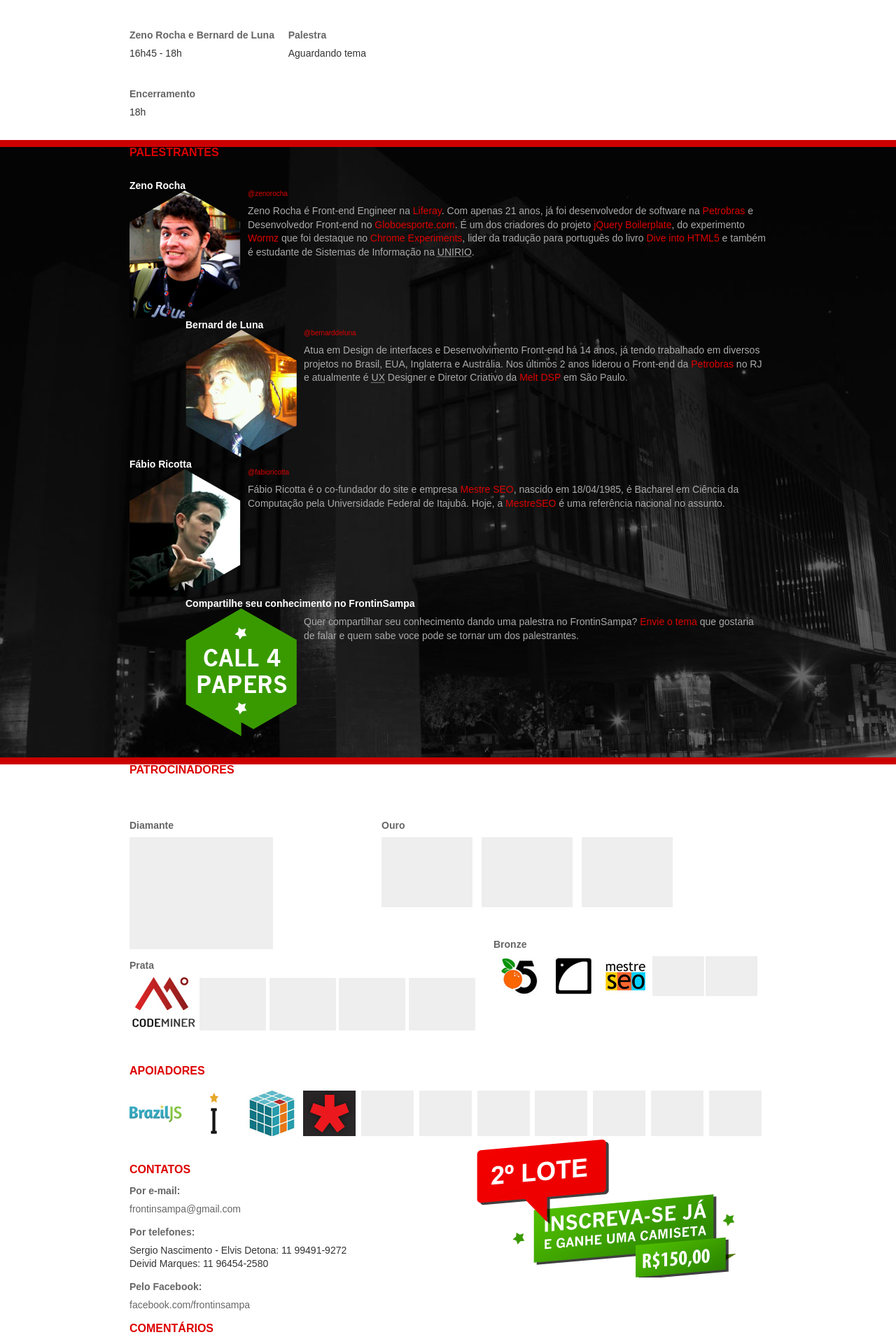
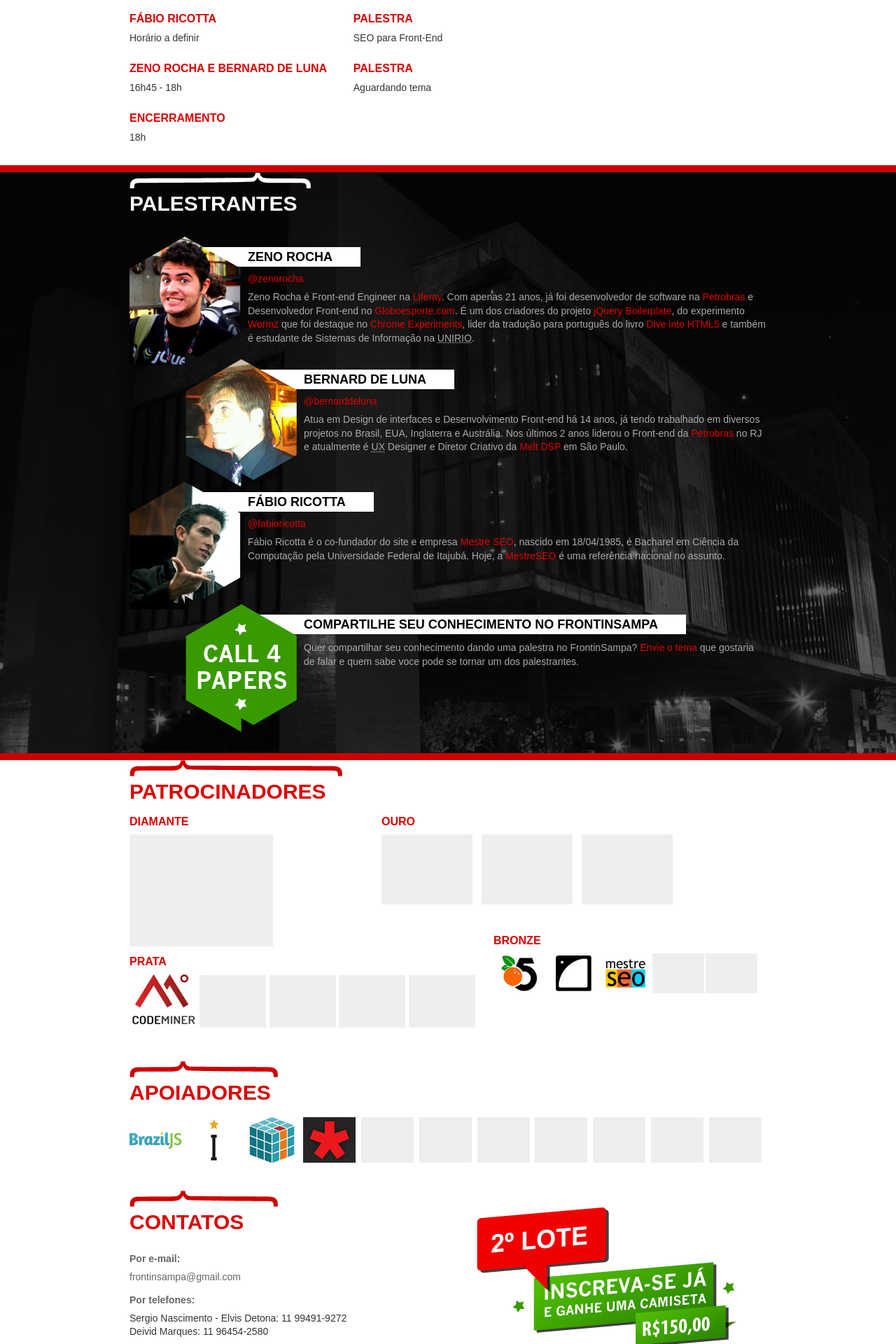
Before and after one commit to braziljs/front-in-sampa, a PHP site: page / in a window 1280 px wide. Shown: the part 1120-3040 px from the top of the page at 70% size. Run offline with PHP 8.4, Linux system fonts and the light colour scheme; some libraries are stand-ins or nearby versions.

Commit message:
estilo ajustado

```diff
--- a/estilos/global.css
+++ b/estilos/global.css
@@ -45,7 +45,14 @@ h3 {
 	font-weight: bold;
 }
 
-.secundario h1 {
+h4 {
+	font-size: 1.4em;
+	color: #666;
+	font-weight: bold;
+}
+
+
+.secundario h2 {
 	color: #fff;
 }
 
@@ -171,23 +178,21 @@ header .bl-logo {
 	width: 236px;
 	height: 250px;
 	z-index: 10;
-}
-
-header .bl-logo a {
 	display: block;
 }
 
-header .menu {
+
+header nav{
 	padding-top: 15px;
 	position: relative;
 	left: -3px;
 }
 
-header .menu:after {
-	position: absolute;
-	content: url("img/bg-menu-header.png");
-	bottom: -172px;
-	display: block;
+header nav::after {
+position: absolute;
+content: url("img/bg-menu-header.png");
+bottom: -172px;
+display: block;
 }
 
 header .menu li {
@@ -196,6 +201,8 @@ header .menu li {
 	text-transform: uppercase;
 	font-weight: bold;
 }
+
+
 
 footer {
 	margin-top: 60px;
@@ -271,22 +278,27 @@ footer address .creditos {
 	background-color: #000;
 }
 
-#conteudo section h1 {
+#conteudo section h2 {
 	cursor: pointer;
 	padding: 30px 0 0;
 }
 
-#conteudo section#evento h1 {
+#conteudo section#evento h2 {
 	background: url("img/tit-eventos.png") no-repeat scroll 0 0 transparent;
 	height: 40px;
 	width: 275px;
 	padding: 50px 0 0 10px;
 	position: relative;
 	left: -14px;
+	font-size: 3em;
 }
 
-#conteudo section#evento h2.tt-endereco {
+#conteudo section#evento h3.tt-endereco {
 	margin-top: 50px;
+	font-size: 1.6em;
+	color: #D00;
+	text-transform: uppercase;
+	font-weight: bold;
 }
 
 #conteudo section#evento .detalhes {
@@ -300,11 +312,12 @@ footer address .creditos {
 	margin-top: 20px;
 }
 
+
 #conteudo section#evento .bl-mapa iframe {
 	margin-top: 10px;
 }
 
-#conteudo section#programacao h1 {
+#conteudo section#programacao h2.titPr {
 	position: absolute;
 	right: 0;
 	left: auto;
@@ -312,18 +325,33 @@ footer address .creditos {
 	background: url("img/tit-programacao.png") no-repeat scroll 0 0 transparent;
 	width: 275px;
 	padding-top: 40px;
+
+	font-size: 3em;
+	color: #d00;
+	text-transform: uppercase;
+	font-weight: bold;
 }
-
-#conteudo section#programacao ul {
-	padding-top: 30px;
+.pogtop {
+	padding-top: 15px;
 }
-
+#conteudo section#programacao ul li ul {
+	padding-top: 15px;
+}
 #conteudo section#programacao li {
 	display: inline-block;
 	margin-right: 17px;
 	font-size: 1em;
-	min-width: 150px;
+	min-width: 300px;
 }
+
+#conteudo section#programacao li h3{
+	font-size: 1.6em;
+	color: #d00;
+	text-transform: uppercase;
+	font-weight: bold;
+}
+
+
 
 #conteudo section#palestrantes {
 	background: url("img/bg-palestrantes.jpg") center top no-repeat transparent;
@@ -333,10 +361,15 @@ footer address .creditos {
 	padding-bottom: 30px;
 }
 
-#conteudo section#palestrantes h1 {
+#conteudo section#palestrantes h2.titPl {
 	background: url("img/tit-palestrantes.png") no-repeat scroll 0 0 transparent;
 	height: 40px;
 	width: 275px;
+
+	font-size: 3em;
+
+	text-transform: uppercase;
+	font-weight: bold;
 }
 
 #conteudo section#palestrantes ul {
@@ -354,7 +387,7 @@ footer address .creditos {
 	margin-left: 80px;
 }
 
-#conteudo section#palestrantes li h2 {
+#conteudo section#palestrantes li h3 {
 	display: inline-block;
 	background-color: #fff;
 	color: #000;
@@ -364,9 +397,10 @@ footer address .creditos {
 	left: -90px;
 	z-index: 2;
 	font-size: 1.8em;
+	text-transform: uppercase;
 }
 
-#conteudo section#palestrantes li h3 {
+#conteudo section#palestrantes li h4 {
 	margin-top: 10px;
 	font-size: 1.4em;
 	color: #fff;
@@ -384,11 +418,20 @@ footer address .creditos {
 	height: 400px;
 }
 
-#conteudo section#patrocinadores h1 {
+#conteudo section#patrocinadores h2 {
 	background: url("img/tit-patrocinadores.png") no-repeat scroll 0 0 transparent;
 	width: 305px;
 	padding: 30px 0 0;
+	font-size: 3em;
 }
+#conteudo section#patrocinadores h3 {
+	font-size: 1.6em;
+	color: #D00;
+	text-transform: uppercase;
+	font-weight: bold;
+}
+
+
 
 #conteudo section#patrocinadores .bl-patrocinador {
 	position: absolute;
@@ -448,9 +491,13 @@ footer address .creditos {
 	margin-top: 30px;
 }
 
-#conteudo section#apoiadores h1 {
+#conteudo section#apoiadores h2 {
 	background: url("img/tit-apoiadores.png") no-repeat scroll 0 0 transparent;
 	width: 215px;
+	font-size: 3em;
+	color: #D00;
+	text-transform: uppercase;
+	font-weight: bold;
 }
 
 #conteudo section#apoiadores ul {
@@ -477,13 +524,34 @@ footer address .creditos {
 	color: #666;
 }
 
+
+#conteudo section#contato h2 {
+	background: url("img/tit-apoiadores.png") no-repeat scroll 0 0 transparent;
+	width: 215px;
+	font-size: 3em;
+	color: #D00;
+	text-transform: uppercase;
+	font-weight: bold;
+}
+
+#conteudo section#comentarios h2 {
+	background: url("img/tit-patrocinadores.png") no-repeat scroll 0 0 transparent;
+	width: 305px;
+	padding: 30px 0 0;
+	font-size: 3em;
+	color: #D00;
+	text-transform: uppercase;
+	font-weight: bold;
+}
+
 #conteudo section#contato .bl-campos {
 	margin-top: 30px;
 	width: 447px;
 }
 
-#conteudo section#contato h1, section#comentarios h1 {
+#conteudo section#contato h2, section#comentarios h2 {
 	margin-bottom: 30px;
+
 }
 
 #conteudo section#contato h3 {
```
